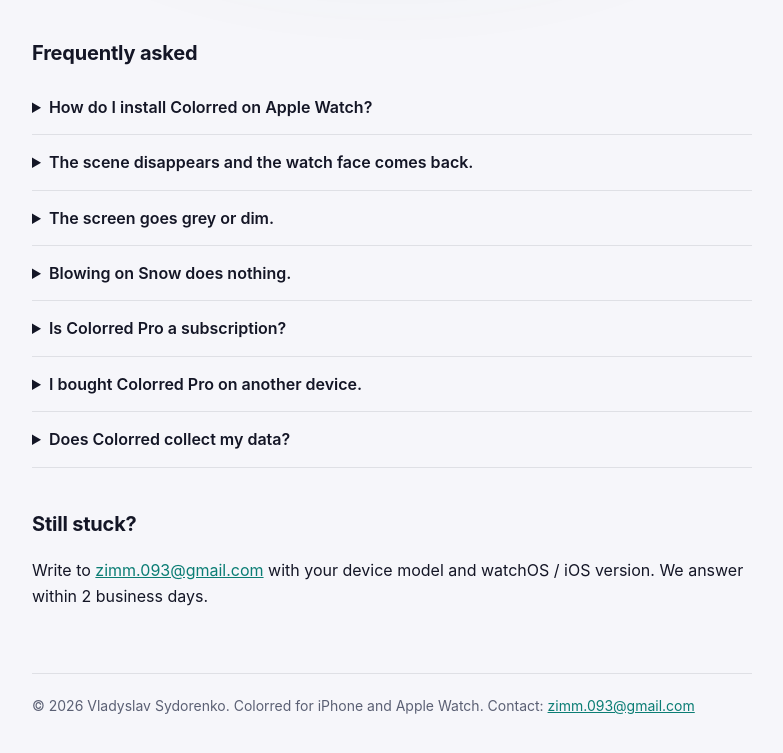
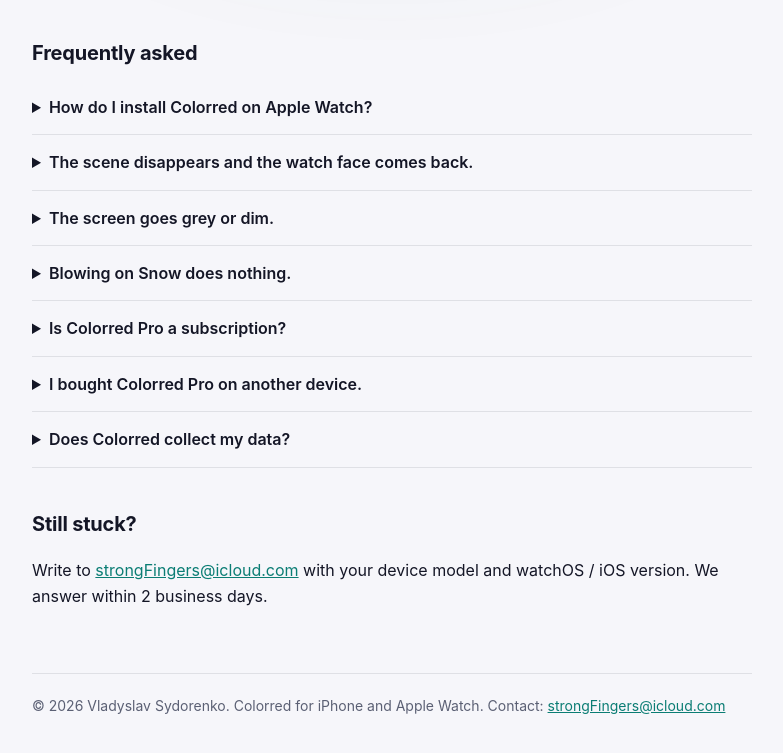
Before and after one commit to StrongFingers/colorred-app, a plain HTML site: page index.html in a window 1280 px wide. Shown: the part 353-1106 px from the top of the page, without its empty margins (248-1031 px from the left). Drawn offline with Linux system fonts and the light colour scheme.

Commit message:
Support: email strongFingers@icloud.com
Co-Authored-By: Claude Opus 5.5 <noreply@anthropic.com>

```diff
--- a/index.html
+++ b/index.html
@@ -46,7 +46,7 @@ summary{cursor:pointer;font-weight:600}
 <div class="hero">
 <h1>Colorred</h1>
 <p class="sub">Living colors for your iPhone and Apple Watch. Gradients that flow, sand that falls with gravity, snow you can blow away.</p>
-<a class="btn" href="mailto:zimm.093@gmail.com?subject=Colorred%20support">Email support</a>
+<a class="btn" href="mailto:strongFingers@icloud.com?subject=Colorred%20support">Email support</a>
 <a class="btn ghost" href="privacy.html">Privacy</a>
 </div>
 
@@ -67,7 +67,7 @@ summary{cursor:pointer;font-weight:600}
 <p>No. See the <a href="privacy.html">Privacy Policy</a>.</p></details>
 
 <h2>Still stuck?</h2>
-<p>Write to <a href="mailto:zimm.093@gmail.com">zimm.093@gmail.com</a> with your device model and watchOS / iOS version. We answer within 2 business days.</p>
+<p>Write to <a href="mailto:strongFingers@icloud.com">strongFingers@icloud.com</a> with your device model and watchOS / iOS version. We answer within 2 business days.</p>
 
-<footer>© 2026 Vladyslav Sydorenko. Colorred for iPhone and Apple Watch. Contact: <a href="mailto:zimm.093@gmail.com">zimm.093@gmail.com</a></footer>
+<footer>© 2026 Vladyslav Sydorenko. Colorred for iPhone and Apple Watch. Contact: <a href="mailto:strongFingers@icloud.com">strongFingers@icloud.com</a></footer>
 </div></body></html>
```
